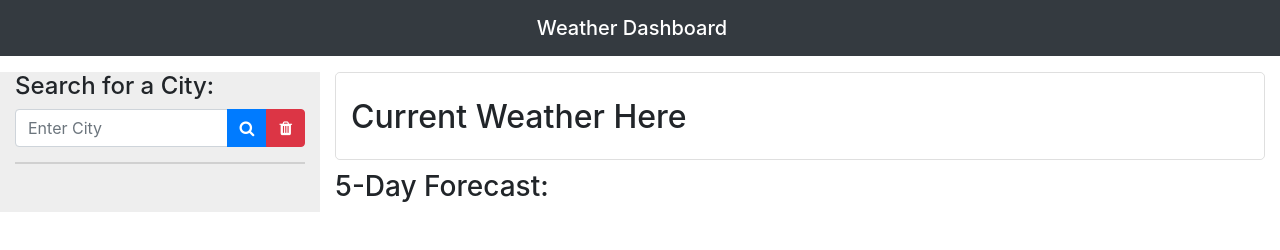
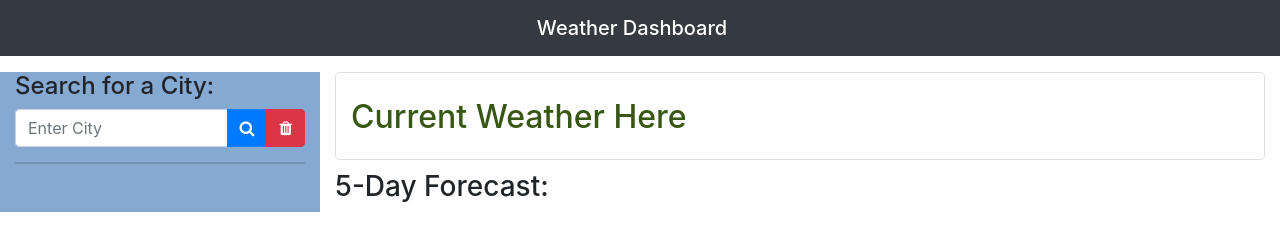
Before and after one commit to JoeAGC/weather-app, a plain HTML site: page index.html in a window 1280 px wide. Drawn offline with nearby package versions, Linux system fonts and the light colour scheme.

Commit message:
new styling?

```diff
--- a/index.html
+++ b/index.html
@@ -61,5 +61,6 @@
 
     <script src="https://cdnjs.cloudflare.com/ajax/libs/moment.js/2.24.0/moment.min.js"></script>
 
+    <footer></footer>
 </body>
 </html>
--- a/style.css
+++ b/style.css
@@ -1,5 +1,5 @@
 .searchColumn {
-    background-color: #eee;
+    background-color: #85a9d0;
 }
 
 h2, h3 {
@@ -58,6 +58,7 @@ h4 {
     border: solid 1px rgba(0,0,0,.125);
     border-radius: 0.3rem;
     padding: 15px;
+    color:#385715
 }
 
 #previousSearch {
```
